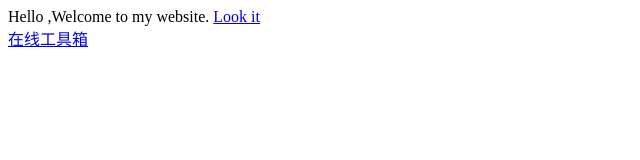
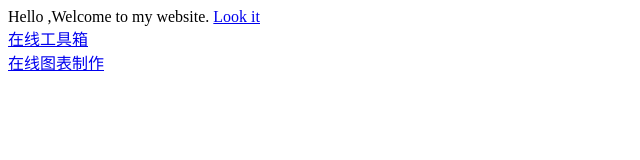
Before and after one commit to ics86/about, a plain HTML site: page index.html in a window 1280 px wide. Shown: the whole page, without its empty margins (0-640 px from the left). Drawn offline with Linux system fonts and the light colour scheme.

Commit message:
Update index.html

```diff
--- a/index.html
+++ b/index.html
@@ -3,3 +3,6 @@ Hello ,Welcome to my website.
 <a href="https://wp.gzytzd.com"> Look it</a><br>
 
 <a href="https://tool.browser.qq.com/">在线工具箱</a><br>
+
+
+<a href="https://chartcube.alipay.com/">在线图表制作</a><br>
```
